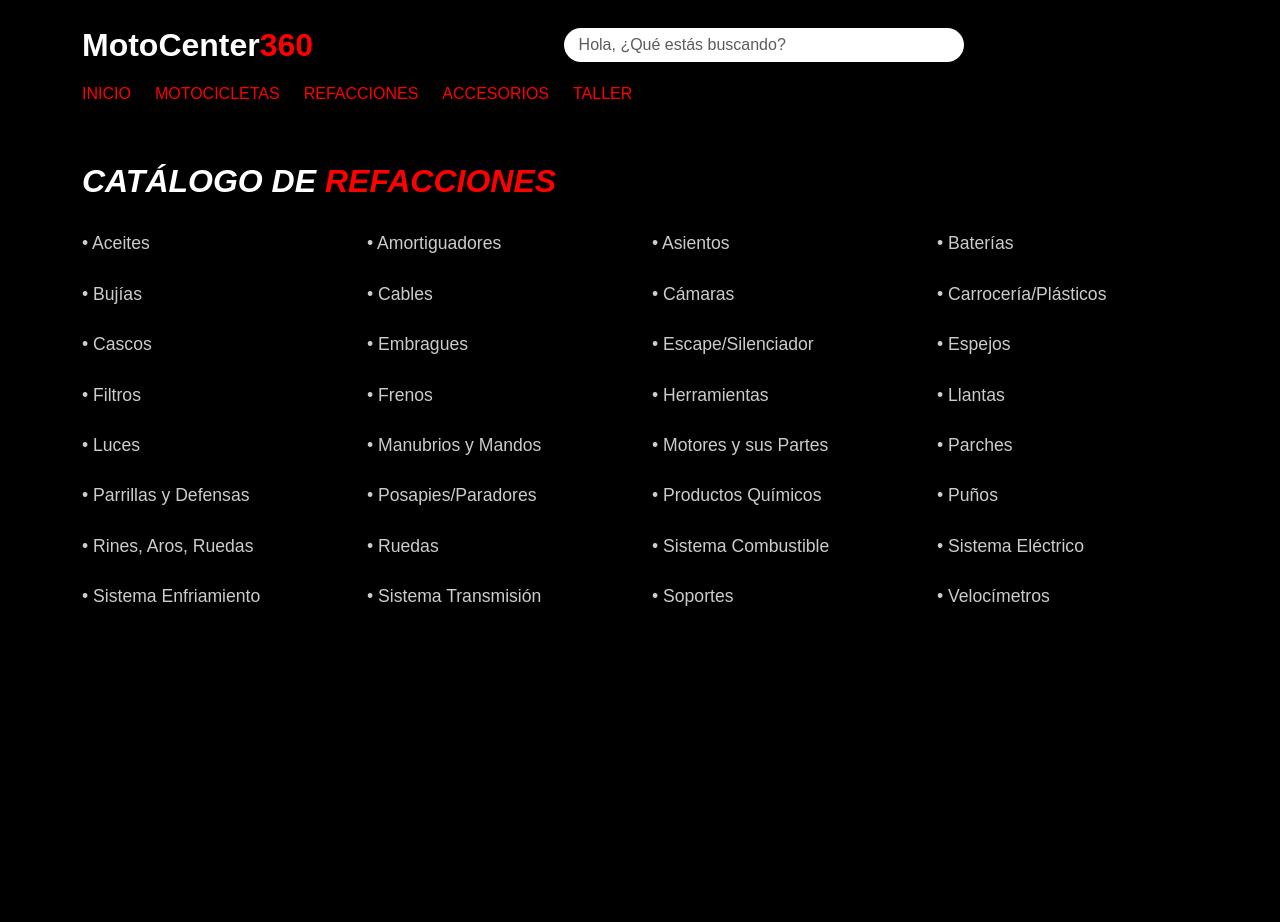
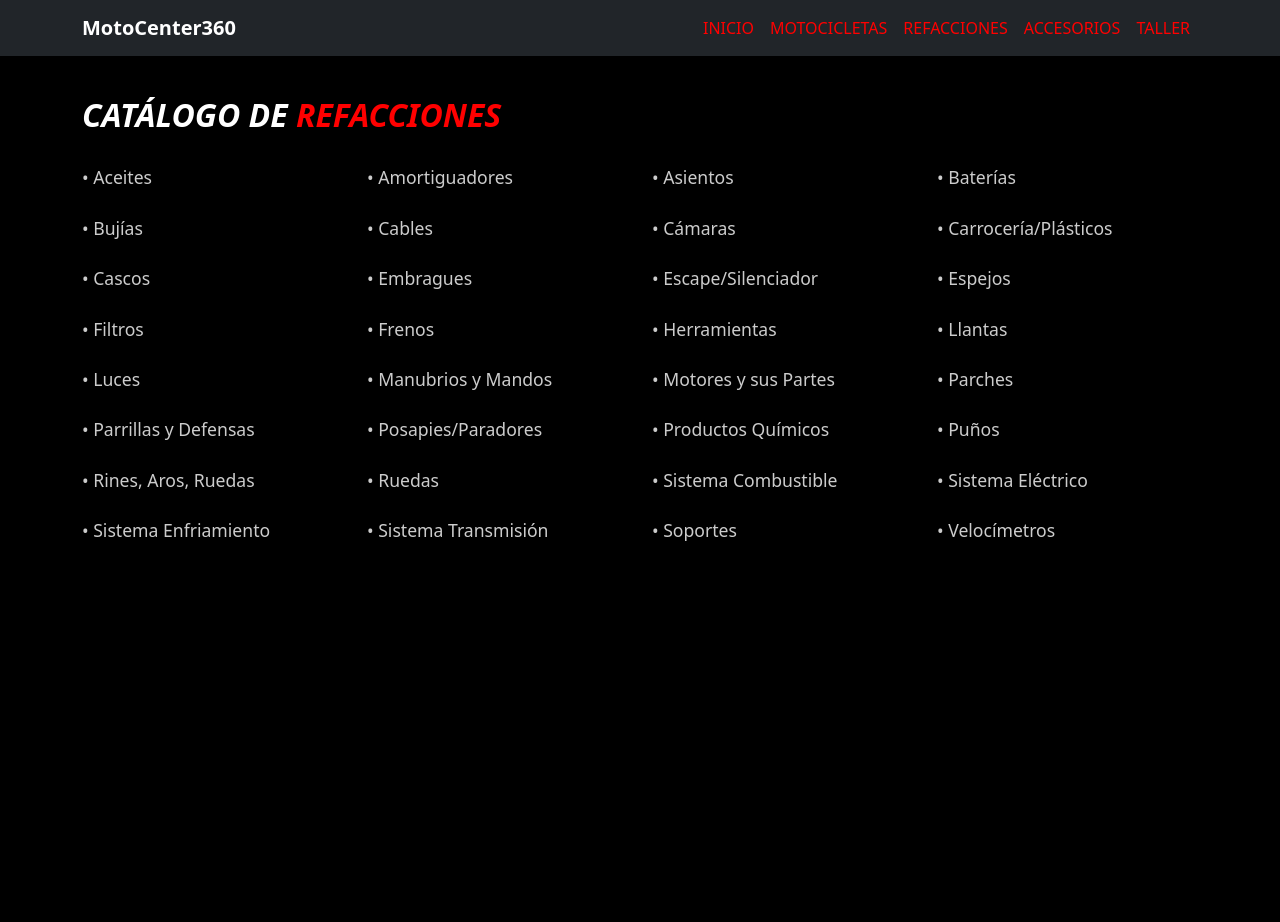
Before and after one commit to luisgonzalez-tech/MotoCenter360, a Flask app: page /refacciones in a window 1280 px wide. After the commit the page ends 541 px from the top, so only its background shows below. Run offline with Flask 3, Linux system fonts and the light colour scheme.

Commit message:
Update base.html

```diff
--- a/templates/base.html
+++ b/templates/base.html
@@ -2,27 +2,24 @@
 <html lang="es">
 <head>
     <meta charset="UTF-8">
+    <title>MotoCenter360</title>
     <link href="https://cdn.jsdelivr.net/npm/bootstrap@5.3.0/dist/css/bootstrap.min.css" rel="stylesheet">
     <style>
-        body { background-color: #000 !important; color: #fff !important; font-family: sans-serif; }
-        .nav-link { color: #ff0000 !important; font-weight: 300; text-transform: uppercase; }
-        .navbar-brand { font-weight: 900; color: #fff !important; }
-        .search-input { border-radius: 50px; padding: 5px 15px; border: none; }
+        body { background-color: #000 !important; color: #fff !important; }
+        .nav-link { color: #f00 !important; text-transform: uppercase; }
+        .navbar-brand { color: #fff !important; font-weight: bold; }
     </style>
 </head>
 <body>
-    <nav class="navbar navbar-dark py-3">
-        <div class="container d-flex align-items-center">
-            <a class="navbar-brand fs-2" href="/">MotoCenter<span style="color: #ff0000;">360</span></a>
-            <input type="text" class="form-control search-input mx-auto" style="max-width: 400px;" placeholder="Hola, ¿Qué estás buscando?">
-        </div>
-        <div class="container mt-2">
-            <div class="d-flex gap-4">
-                <a class="nav-link" href="/">INICIO</a>
-                <a class="nav-link" href="#">MOTOCICLETAS</a>
-                <a class="nav-link" href="/refacciones">REFACCIONES</a>
-                <a class="nav-link" href="#">ACCESORIOS</a>
-                <a class="nav-link" href="/taller">TALLER</a>
+    <nav class="navbar navbar-dark bg-dark">
+        <div class="container">
+            <a class="navbar-brand" href="/">MotoCenter360</a>
+            <div class="d-flex">
+                <a class="nav-link mx-2" href="/">INICIO</a>
+                <a class="nav-link mx-2" href="#">MOTOCICLETAS</a>
+                <a class="nav-link mx-2" href="/refacciones">REFACCIONES</a>
+                <a class="nav-link mx-2" href="#">ACCESORIOS</a>
+                <a class="nav-link mx-2" href="/taller">TALLER</a>
             </div>
         </div>
     </nav>
```
